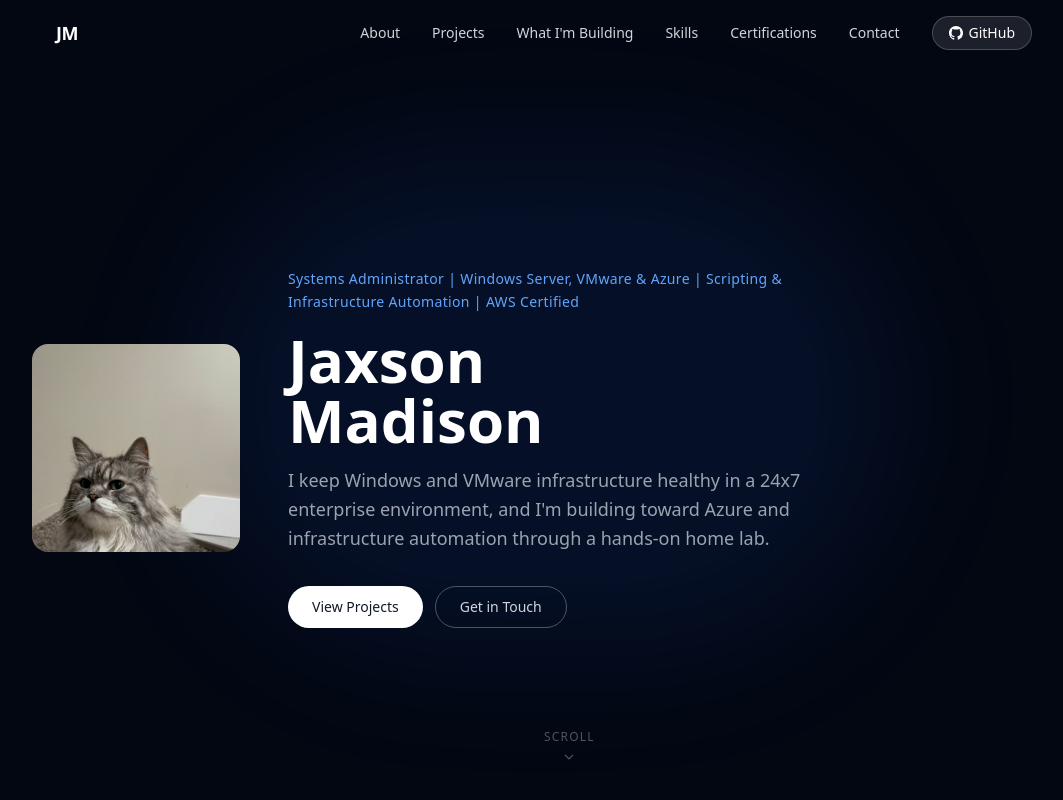
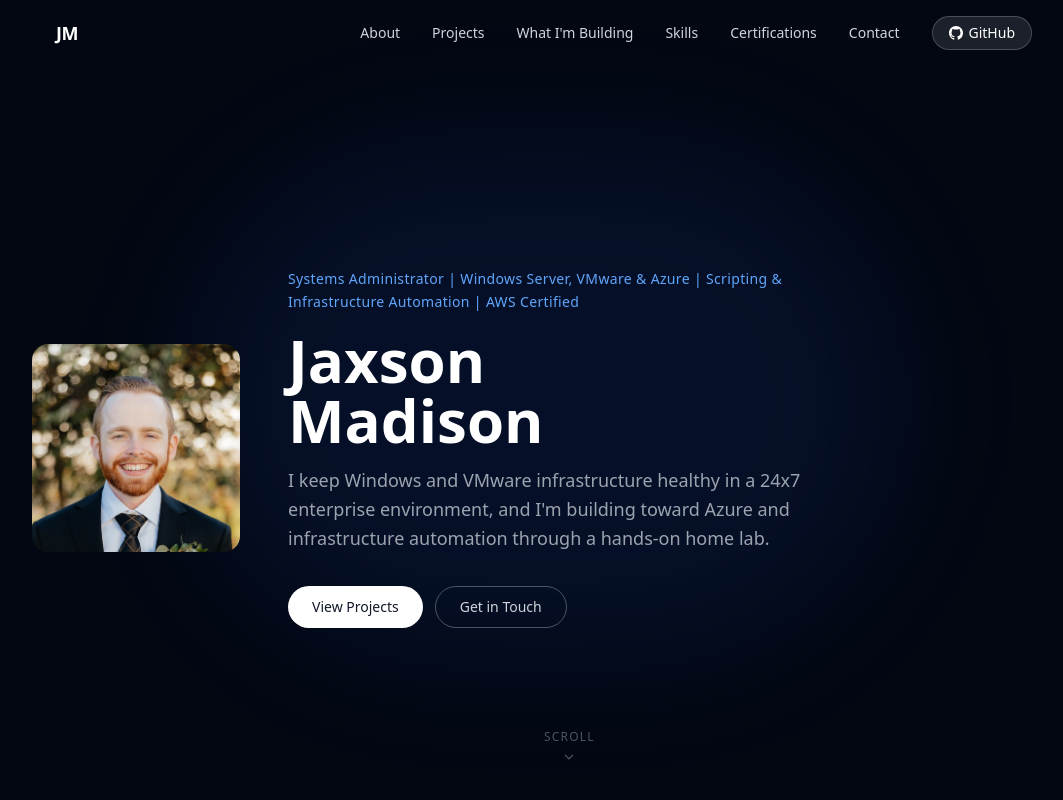
Before and after one commit to JaxsonM/personalPortfolio, a React (Create React App) app: page / in a window 1280 px wide. Shown: the top 800 px of the page, without its empty margins (96-1159 px from the left). Built offline with nearby package versions, Linux system fonts and the light colour scheme; what aws-amplify would draw is missing.

Commit message:
Added headshot to main page

```diff
--- a/src/pages/HomePage.tsx
+++ b/src/pages/HomePage.tsx
@@ -77,13 +77,13 @@ const HomePage: React.FC = () => {
         </div>
 
         <div className="relative max-w-5xl mx-auto w-full flex flex-col md:flex-row items-center gap-12">
-          {/* Photo placeholder */}
+          {/* Headshot */}
           <div className="flex-shrink-0">
             <img
-  src="/jaxson.jpg"
-  alt="Jaxson Madison"
-  className="w-40 h-40 md:w-52 md:h-52 rounded-2xl object-cover object-top"
-/>
+              src="/headshot.jpeg"
+              alt="Jaxson Madison"
+              className="w-40 h-40 md:w-52 md:h-52 rounded-2xl object-cover object-top"
+            />
           </div>
           {/* Hero text */}
           <div className="flex-1 text-center md:text-left">
```
Also changed, not shown: public/headshot.jpeg (added), public/jaxson.jpg (deleted).
